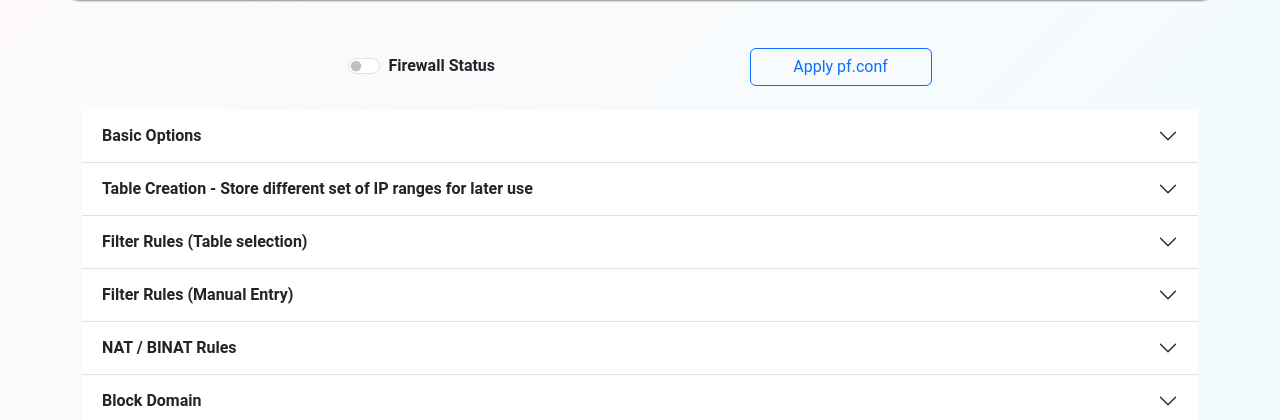
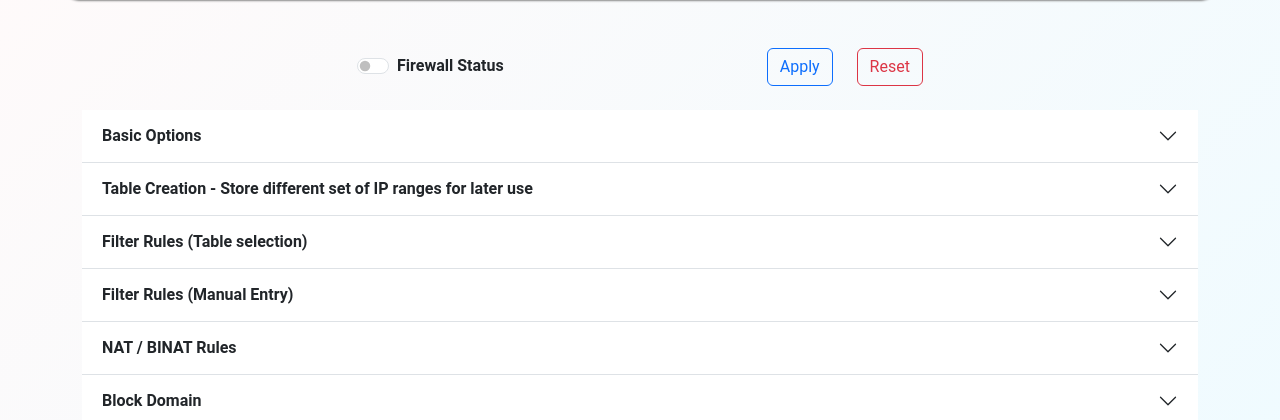
Before and after one commit to MaaHiN15/PF-Firewall-Django, a Django app: template templates/addrule.html in a window 1280 px wide. Shown: the part 80-500 px from the top of the page. Run offline with Django 5.2, Linux system fonts and the light colour scheme; tables that the repository leaves empty hold one stand-in row (values such as "Sample post"); the template is opened without the code that fills it: values that come from a table or form of the project are taken from there, most other values are stand-ins (such as "Sample title", 1, 10 or a date in 2020).

Commit message:
added reset button

```diff
--- a/app/urls.py
+++ b/app/urls.py
@@ -17,5 +17,6 @@ urlpatterns = [
     path('api/domain', views.domainBlock),
     path('api/status/on', views.statusOn),
     path('api/status/off', views.statusOff),
-    path('api/apply', views.applyConf)
+    path('api/apply', views.applyConf),
+    path('api/reset', views.resetAll)
 ]
--- a/static/js/addrule.js
+++ b/static/js/addrule.js
@@ -364,6 +364,15 @@ async function applyFunc(){
     }, { once: true });
 };
 
+async function resetAll(){
+    confirm_text.innerHTML = 'This should reset pf.conf file as well as database. Are you sure?'
+    confirmModel.show();
+    document.getElementById('confirmButton').addEventListener('click', async function () {
+        confirmModel.hide();
+        await fetchReq(url='/api/reset', method='GET');
+    }, { once: true });
+}
+
 document.getElementById('base-section').addEventListener('submit', base_section_form)
 document.getElementById('tab-form').addEventListener('submit', tab_form)
 document.getElementById('fil-tab-form').addEventListener('submit', filter_tab_form)
--- a/templates/addrule.html
+++ b/templates/addrule.html
@@ -10,8 +10,13 @@
 			<input class="form-check-input" type="checkbox" role="switch" id="statusCheck" {% if status %} checked {% endif %}>
 			<label class="form-check-label" for="flexSwitchCheckDefault"><strong>Firewall Status</strong></label>
 		</div>
-		<div class="d-grid col-2">
-			<button type="button" onclick="applyFunc()" class="btn btn-outline-primary" data-bs-toggle="modal" data-bs-target="#staticBackdrop">Apply pf.conf</button>
+		<div class="row">
+			<div class="col">
+				<button type="button" onclick="applyFunc()" class="btn btn-outline-primary" data-bs-toggle="modal" data-bs-target="#staticBackdrop">Apply</button>
+			</div>
+			<div class="col">
+				<button type="button" onclick="resetAll()" class="btn btn-outline-danger" data-bs-toggle="modal" data-bs-target="#staticBackdrop">Reset</button>
+			</div>
 		</div>
 	</div>
 
--- a/templates/base.html
+++ b/templates/base.html
@@ -38,5 +38,4 @@
         {% block footer %} {% endblock %}
     </footer>
 </body>
-
 </html>
```
Also changed, not shown: app/views.py (+13 -1 lines).
